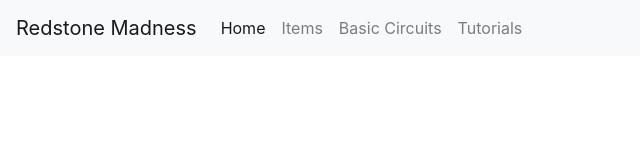
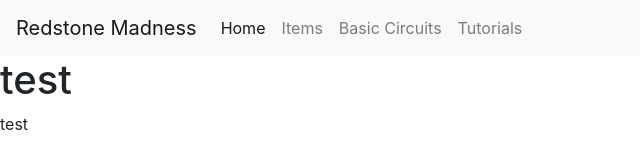
Before and after one commit to DylanPletcher2/DylanP2-github.io, a plain HTML site: page tutorial.html in a window 1280 px wide. Shown: the whole page, without its empty margins (0-640 px from the left). Drawn offline with nearby package versions, Linux system fonts and the light colour scheme.

Commit message:
Update tutorial.html

```diff
--- a/tutorial.html
+++ b/tutorial.html
@@ -27,5 +27,7 @@
     </ul>
   </div>
 </nav>
+	    <h1>test</h1>
+	    <p>test</p>
     </body>
   </html>
```
